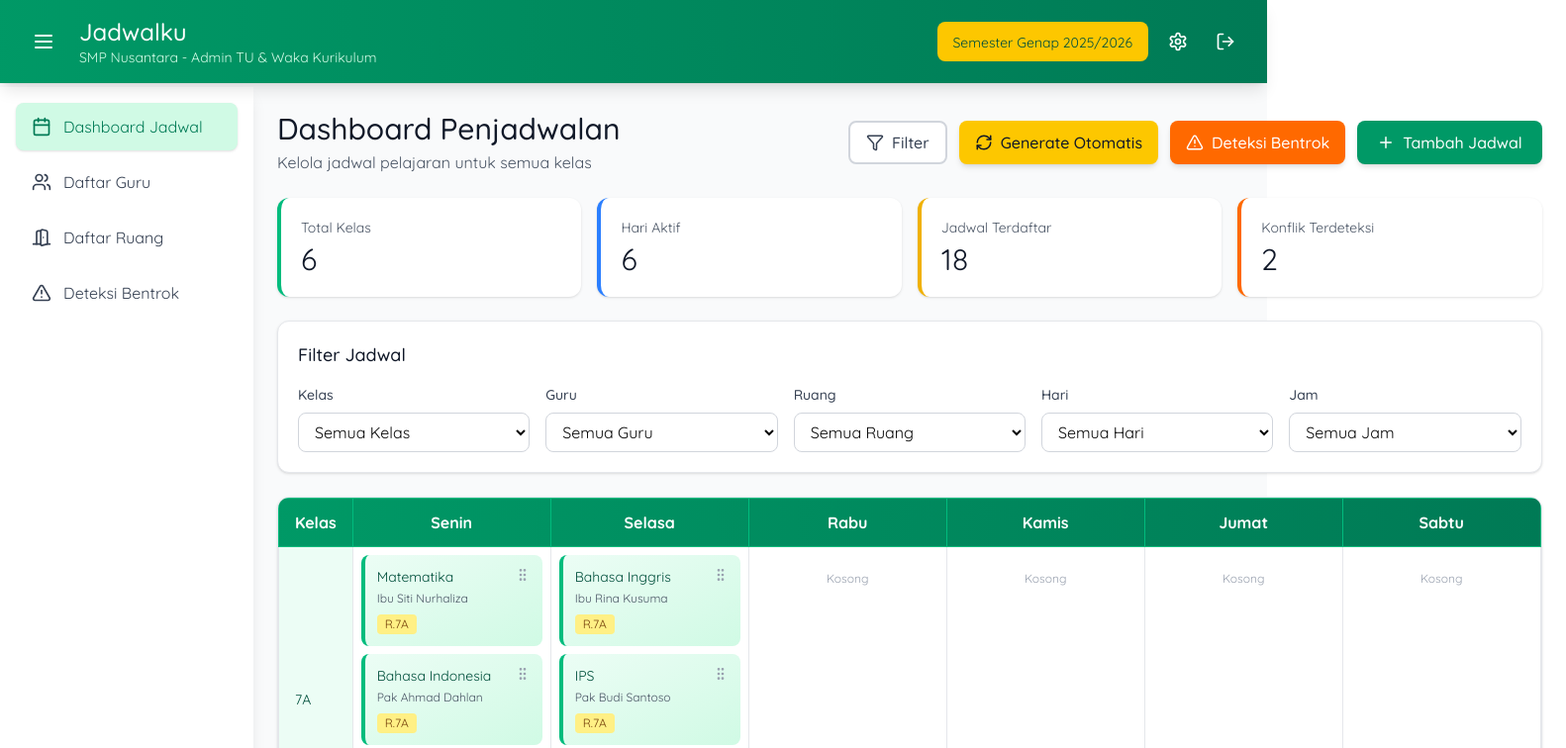
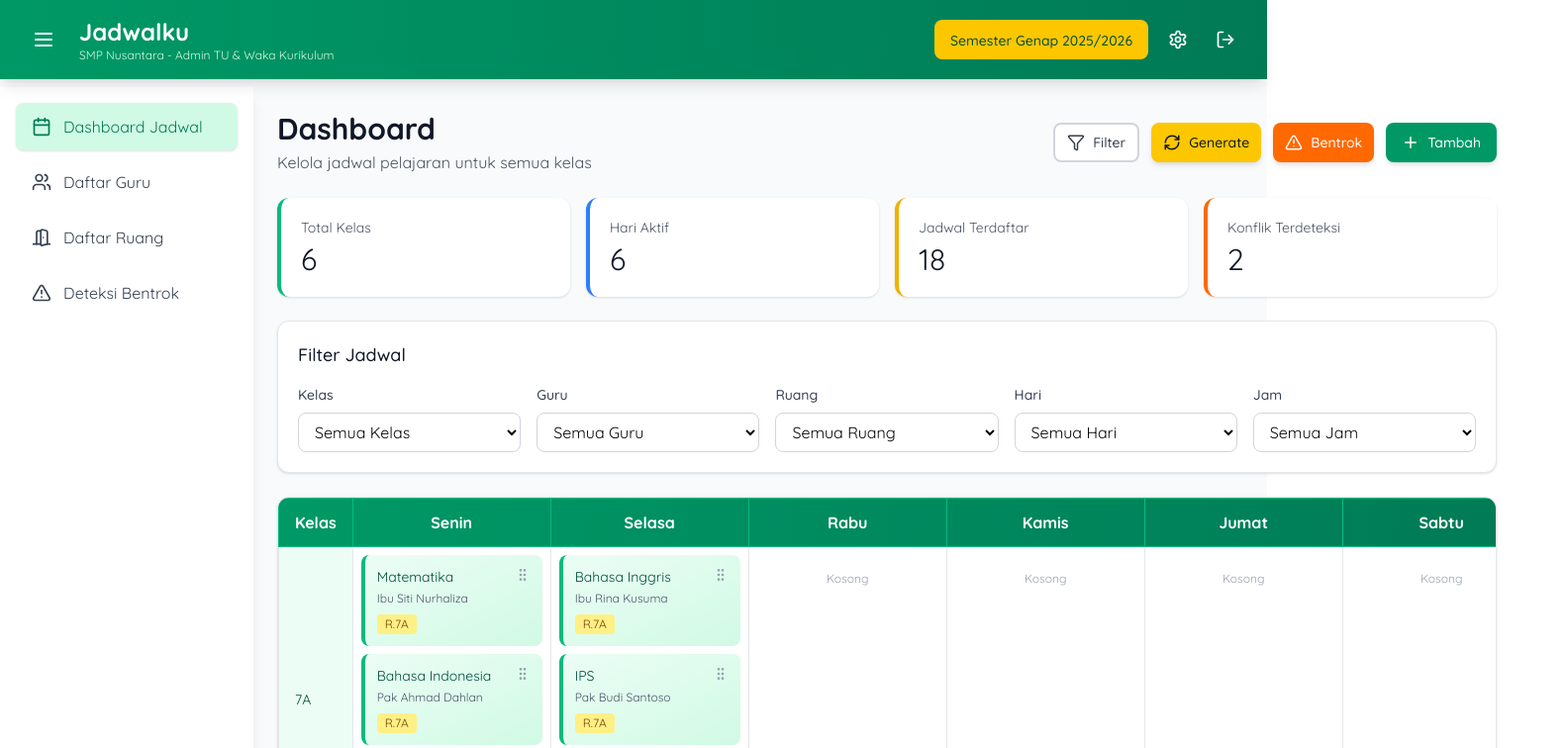
Before and after one commit to Skola-id/Jadwalku, a React (Vite) app: page /app/dashboard in a window 1280 px wide. Shown: the top 756 px of the page at 99% size, 1582 px wide, since content can reach past the window. Built offline with nearby package versions, Linux system fonts and the light colour scheme; sample sign-in values are in the browser's storage.

Commit message:
responsif3

```diff
--- a/src/app/components/ConflictsPage.tsx
+++ b/src/app/components/ConflictsPage.tsx
@@ -48,21 +48,21 @@ export function ConflictsPage() {
   return (
     <div className="space-y-6">
       {/* Header */}
-      <div className="flex items-center justify-between">
+      <div className="flex flex-col md:flex-row md:items-center justify-between gap-4">
         <div>
-          <h2 className="text-3xl text-gray-900">Deteksi Bentrok Jadwal</h2>
-          <p className="text-gray-600 mt-1">
+          <h2 className="text-2xl md:text-3xl text-gray-900 font-bold">Deteksi Bentrok</h2>
+          <p className="text-sm md:text-base text-gray-600 mt-1">
             Identifikasi dan selesaikan konflik penjadwalan
           </p>
         </div>
-        <button className="flex items-center gap-2 px-5 py-2 bg-emerald-600 text-white rounded-lg hover:bg-emerald-700 transition-colors shadow-md">
+        <button className="flex items-center justify-center gap-2 px-5 py-2 bg-emerald-600 text-white rounded-lg hover:bg-emerald-700 transition-colors shadow-md w-full md:w-auto">
           <AlertTriangle size={18} />
           <span>Deteksi Ulang</span>
         </button>
       </div>
 
       {/* Stats */}
-      <div className="grid grid-cols-4 gap-4">
+      <div className="grid grid-cols-1 sm:grid-cols-2 lg:grid-cols-4 gap-4">
         <div className="bg-white p-5 rounded-xl shadow-sm border-l-4 border-orange-500">
           <div className="text-gray-600 text-sm">Total Konflik</div>
           <div className="text-3xl text-gray-900 mt-1">{conflicts.length}</div>
@@ -134,8 +134,8 @@ export function ConflictsPage() {
                   {/* Affected Schedules */}
                   {conflictSchedules.length > 0 && (
                     <div className="mt-4 space-y-2">
-                      <h4 className="text-sm">Jadwal yang Terdampak:</h4>
-                      <div className="grid grid-cols-2 gap-3">
+                      <h4 className="text-sm font-medium">Jadwal yang Terdampak:</h4>
+                      <div className="grid grid-cols-1 sm:grid-cols-2 gap-3">
                         {conflictSchedules.map((schedule) => (
                           <div
                             key={schedule.id}
@@ -168,14 +168,14 @@ export function ConflictsPage() {
                   )}
 
                   {/* Actions */}
-                  <div className="flex gap-3 mt-4">
-                    <button className="px-4 py-2 bg-white text-gray-700 border border-gray-300 rounded-lg hover:bg-gray-50 transition-colors text-sm">
+                  <div className="flex flex-wrap gap-3 mt-4">
+                    <button className="flex-1 md:flex-none px-4 py-2 bg-white text-gray-700 border border-gray-300 rounded-lg hover:bg-gray-50 transition-colors text-sm">
                       Lihat Detail
                     </button>
-                    <button className="px-4 py-2 bg-emerald-600 text-white rounded-lg hover:bg-emerald-700 transition-colors text-sm">
-                      Perbaiki Jadwal
+                    <button className="flex-1 md:flex-none px-4 py-2 bg-emerald-600 text-white rounded-lg hover:bg-emerald-700 transition-colors text-sm">
+                      Perbaiki
                     </button>
-                    <button className="px-4 py-2 bg-gray-500 text-white rounded-lg hover:bg-gray-600 transition-colors text-sm">
+                    <button className="flex-1 md:flex-none px-4 py-2 bg-gray-500 text-white rounded-lg hover:bg-gray-600 transition-colors text-sm">
                       Abaikan
                     </button>
                   </div>
@@ -201,9 +201,9 @@ export function ConflictsPage() {
       )}
 
       {/* Legend */}
-      <div className="bg-white rounded-xl shadow-sm border border-gray-200 p-5">
-        <h3 className="text-sm text-gray-700 mb-3">Tingkat Keparahan:</h3>
-        <div className="flex gap-6">
+      <div className="bg-white rounded-xl shadow-sm border border-gray-200 p-5 overflow-x-auto">
+        <h3 className="text-sm text-gray-700 mb-3 font-medium">Tingkat Keparahan:</h3>
+        <div className="flex gap-6 min-w-max">
           <div className="flex items-center gap-2">
             <div className="w-4 h-4 bg-red-500 rounded"></div>
             <span className="text-sm text-gray-600">Tinggi - Harus segera diperbaiki</span>
--- a/src/app/components/Dashboard.tsx
+++ b/src/app/components/Dashboard.tsx
@@ -19,41 +19,41 @@ export function Dashboard() {
   return (
     <div className="space-y-6">
       {/* Header */}
-      <div className="flex items-center justify-between">
+      <div className="flex flex-col md:flex-row md:items-center justify-between gap-4">
         <div>
-          <h2 className="text-3xl text-gray-900">Dashboard Penjadwalan</h2>
-          <p className="text-gray-600 mt-1">
+          <h2 className="text-2xl md:text-3xl text-gray-900 font-bold">Dashboard</h2>
+          <p className="text-sm md:text-base text-gray-600 mt-1">
             Kelola jadwal pelajaran untuk semua kelas
           </p>
         </div>
-        <div className="flex gap-3">
+        <div className="flex flex-wrap gap-2 md:gap-3">
           <button
             onClick={() => setShowFilters(!showFilters)}
-            className="flex items-center gap-2 px-4 py-2 bg-white border-2 border-gray-300 text-gray-700 rounded-lg hover:bg-gray-50 transition-colors"
+            className="flex items-center justify-center gap-2 px-3 py-2 bg-white border-2 border-gray-300 text-gray-700 rounded-lg hover:bg-gray-50 transition-colors text-sm flex-1 md:flex-none"
           >
             <Filter size={18} />
-            <span>Filter</span>
+            <span className="hidden sm:inline">Filter</span>
           </button>
-          <button className="flex items-center gap-2 px-4 py-2 bg-yellow-400 text-gray-900 rounded-lg hover:bg-yellow-500 transition-colors shadow-md">
+          <button className="flex items-center justify-center gap-2 px-3 py-2 bg-yellow-400 text-gray-900 rounded-lg hover:bg-yellow-500 transition-colors shadow-md text-sm flex-1 md:flex-none">
             <RefreshCw size={18} />
-            <span>Generate Otomatis</span>
+            <span className="hidden sm:inline">Generate</span>
           </button>
-          <button className="flex items-center gap-2 px-4 py-2 bg-orange-500 text-white rounded-lg hover:bg-orange-600 transition-colors shadow-md">
+          <button className="flex items-center justify-center gap-2 px-3 py-2 bg-orange-500 text-white rounded-lg hover:bg-orange-600 transition-colors shadow-md text-sm flex-1 md:flex-none">
             <AlertTriangle size={18} />
-            <span>Deteksi Bentrok</span>
+            <span className="hidden sm:inline">Bentrok</span>
           </button>
           <button
             onClick={() => setIsAddModalOpen(true)}
-            className="flex items-center gap-2 px-5 py-2 bg-emerald-600 text-white rounded-lg hover:bg-emerald-700 transition-colors shadow-md"
+            className="flex items-center justify-center gap-2 px-4 py-2 bg-emerald-600 text-white rounded-lg hover:bg-emerald-700 transition-colors shadow-md text-sm flex-1 md:flex-none font-medium"
           >
             <Plus size={18} />
-            <span>Tambah Jadwal</span>
+            <span>Tambah</span>
           </button>
         </div>
       </div>
 
       {/* Stats Cards */}
-      <div className="grid grid-cols-4 gap-4">
+      <div className="grid grid-cols-1 sm:grid-cols-2 lg:grid-cols-4 gap-4">
         <div className="bg-white p-5 rounded-xl shadow-sm border-l-4 border-emerald-500">
           <div className="text-gray-600 text-sm">Total Kelas</div>
           <div className="text-3xl text-gray-900 mt-1">{classes.length}</div>
--- a/src/app/components/Layout.tsx
+++ b/src/app/components/Layout.tsx
@@ -5,7 +5,8 @@ import { useState, useEffect } from "react";
 export function Layout() {
   const location = useLocation();
   const navigate = useNavigate();
-  const [sidebarOpen, setSidebarOpen] = useState(true);
+  const [sidebarOpen, setSidebarOpen] = useState(window.innerWidth > 768);
+  const [isMobile, setIsMobile] = useState(false);
   const [schoolName, setSchoolName] = useState('SMP Nusantara');
   const [semester, setSemester] = useState('Semester Genap 2025/2026');
 
@@ -20,6 +21,22 @@ export function Layout() {
         setSemester(`Semester ${data.semester} ${data.academicYear}`);
       }
     }
+
+    const handleResize = () => {
+      if (window.innerWidth <= 768) {
+        setSidebarOpen(false);
+        setIsMobile(true);
+      } else {
+        setSidebarOpen(true);
+        setIsMobile(false);
+      }
+    };
+
+    // Initial check
+    handleResize();
+
+    window.addEventListener('resize', handleResize);
+    return () => window.removeEventListener('resize', handleResize);
   }, []);
 
   const navigation = [
@@ -48,13 +65,13 @@ export function Layout() {
                 <Menu size={24} />
               </button>
               <div>
-                <h1 className="text-2xl">Jadwalku</h1>
-                <p className="text-sm text-emerald-100">{schoolName} - Admin TU & Waka Kurikulum</p>
+                <h1 className="text-xl md:text-2xl font-bold">Jadwalku</h1>
+                <p className="text-xs text-emerald-100 hidden sm:block">{schoolName} - Admin TU & Waka Kurikulum</p>
               </div>
             </div>
-            <div className="flex items-center gap-3">
-              <div className="px-4 py-2 bg-yellow-400 text-emerald-900 rounded-lg">
-                <span className="text-sm">{semester}</span>
+            <div className="flex items-center gap-2 md:gap-3">
+              <div className="hidden md:block px-4 py-2 bg-yellow-400 text-emerald-900 rounded-lg">
+                <span className="text-sm font-medium">{semester}</span>
               </div>
               <button
                 onClick={() => navigate('/setup')}
@@ -75,12 +92,19 @@ export function Layout() {
         </div>
       </nav>
 
-      <div className="flex pt-[88px]">
+      <div className="flex pt-[72px] md:pt-[88px]">
+        {/* Sidebar Overlay for Mobile */}
+        {isMobile && sidebarOpen && (
+          <div
+            className="fixed inset-0 bg-black/50 z-40"
+            onClick={() => setSidebarOpen(false)}
+          />
+        )}
+
         {/* Sidebar */}
         <aside
-          className={`bg-white shadow-lg transition-all duration-300 fixed left-0 top-[88px] bottom-0 ${
-            sidebarOpen ? 'w-64' : 'w-0'
-          } overflow-hidden`}
+          className={`bg-white shadow-lg transition-all duration-300 fixed left-0 top-[72px] md:top-[88px] bottom-0 z-40 ${sidebarOpen ? 'w-64 translate-x-0' : '-translate-x-full md:translate-x-0 md:w-0 md:overflow-hidden'
+            }`}
         >
           <nav className="p-4 space-y-2">
             {navigation.map((item) => {
@@ -89,11 +113,10 @@ export function Layout() {
                 <Link
                   key={item.name}
                   to={item.href}
-                  className={`flex items-center gap-3 px-4 py-3 rounded-lg transition-all ${
-                    isActive
-                      ? 'bg-emerald-100 text-emerald-700 shadow-sm'
-                      : 'text-gray-700 hover:bg-gray-100'
-                  }`}
+                  className={`flex items-center gap-3 px-4 py-3 rounded-lg transition-all ${isActive
+                    ? 'bg-emerald-100 text-emerald-700 shadow-sm'
+                    : 'text-gray-700 hover:bg-gray-100'
+                    }`}
                 >
                   <item.icon size={20} />
                   <span>{item.name}</span>
@@ -104,7 +127,8 @@ export function Layout() {
         </aside>
 
         {/* Main Content */}
-        <main className={`flex-1 p-6 transition-all duration-300 ${sidebarOpen ? 'ml-64' : 'ml-0'}`}>
+        <main className={`flex-1 p-4 md:p-6 transition-all duration-300 w-full ${!isMobile && sidebarOpen ? 'ml-64' : 'ml-0'
+          }`}>
           <Outlet />
         </main>
       </div>
```
Also changed, not shown: src/app/components/RoomsPage.tsx (+8 -8 lines), src/app/components/TeachersPage.tsx (+13 -14 lines), 4 other files (tests, documents, lock files or other folders).
